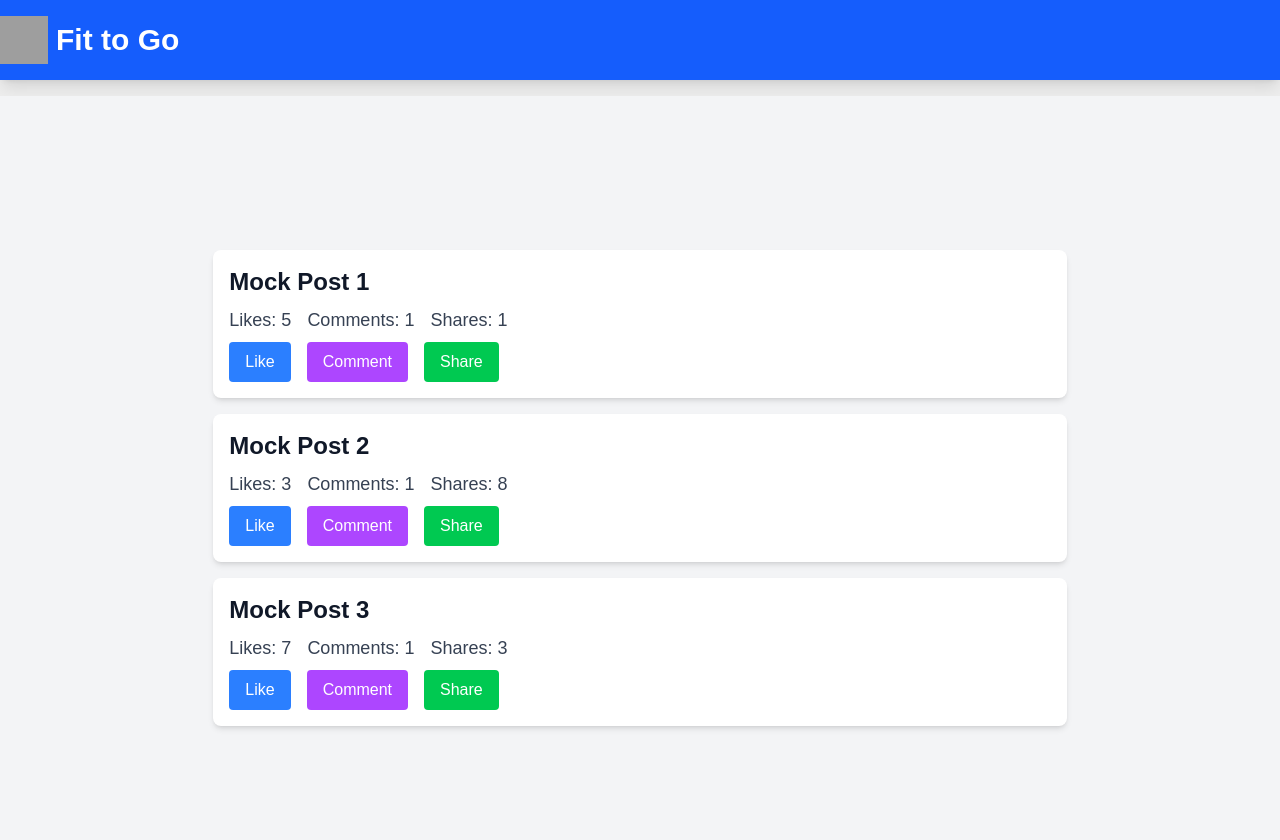
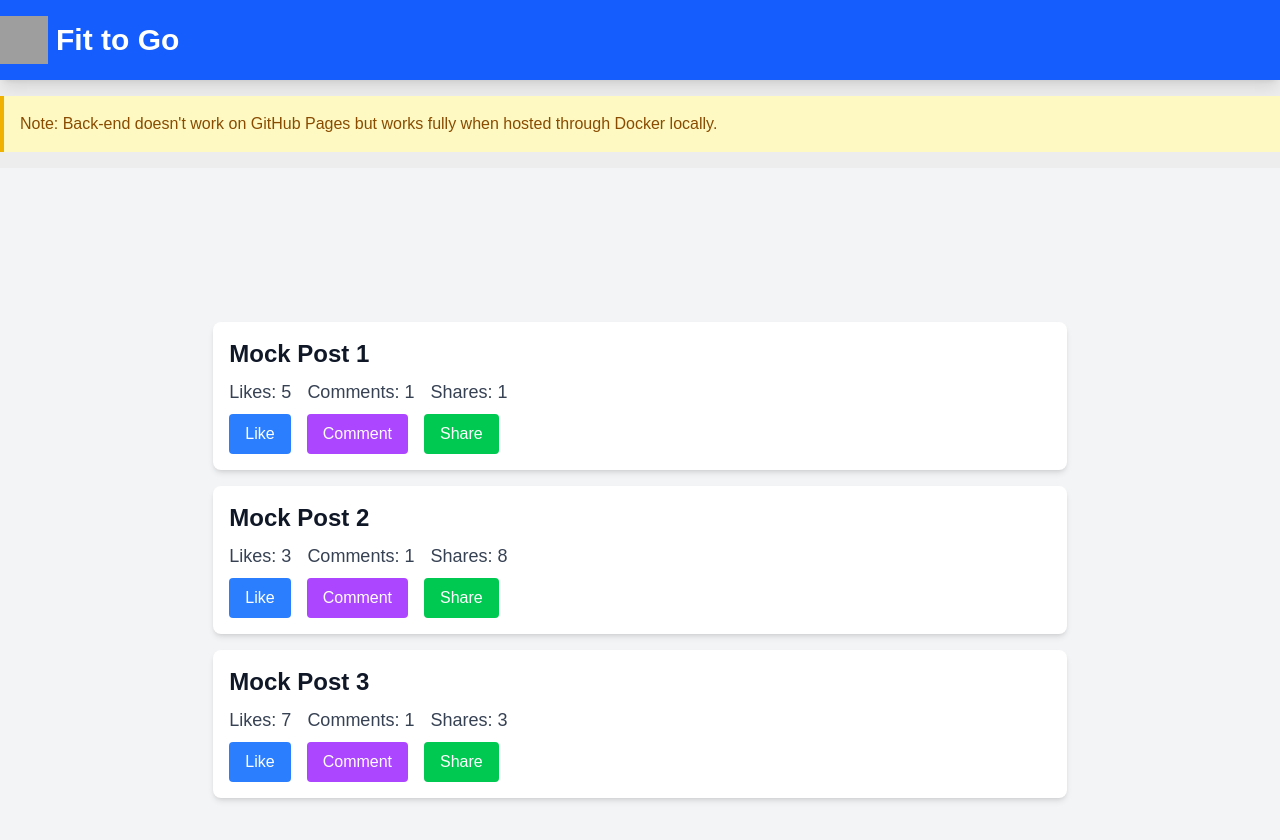
Before and after one commit to Whomstt/EDA-Fit-to-Go, a Next.js app in the folder nextjs-frontend/: page / in a window 1280 px wide. Shown: the top 840 px of the page. Built offline with nearby package versions, Linux system fonts and the light colour scheme; no server answers; grey boxes are pictures that could not be loaded.

Commit message:
note for github pages

```diff
--- a/nextjs-frontend/src/app/layout.tsx
+++ b/nextjs-frontend/src/app/layout.tsx
@@ -43,7 +43,12 @@ export default function RootLayout({
             </Link>
           </div>
         </header>
-        <main className="container mx-auto mt-4">{children}</main>
+        <main className="container mx-auto mt-4">
+          <div className="bg-yellow-100 text-yellow-800 border-l-4 border-yellow-500 p-4 mb-4">
+            Note: Back-end doesn't work on GitHub Pages but works fully when hosted through Docker locally.
+          </div>
+          {children}
+        </main>
       </body>
     </html>
   );
```
